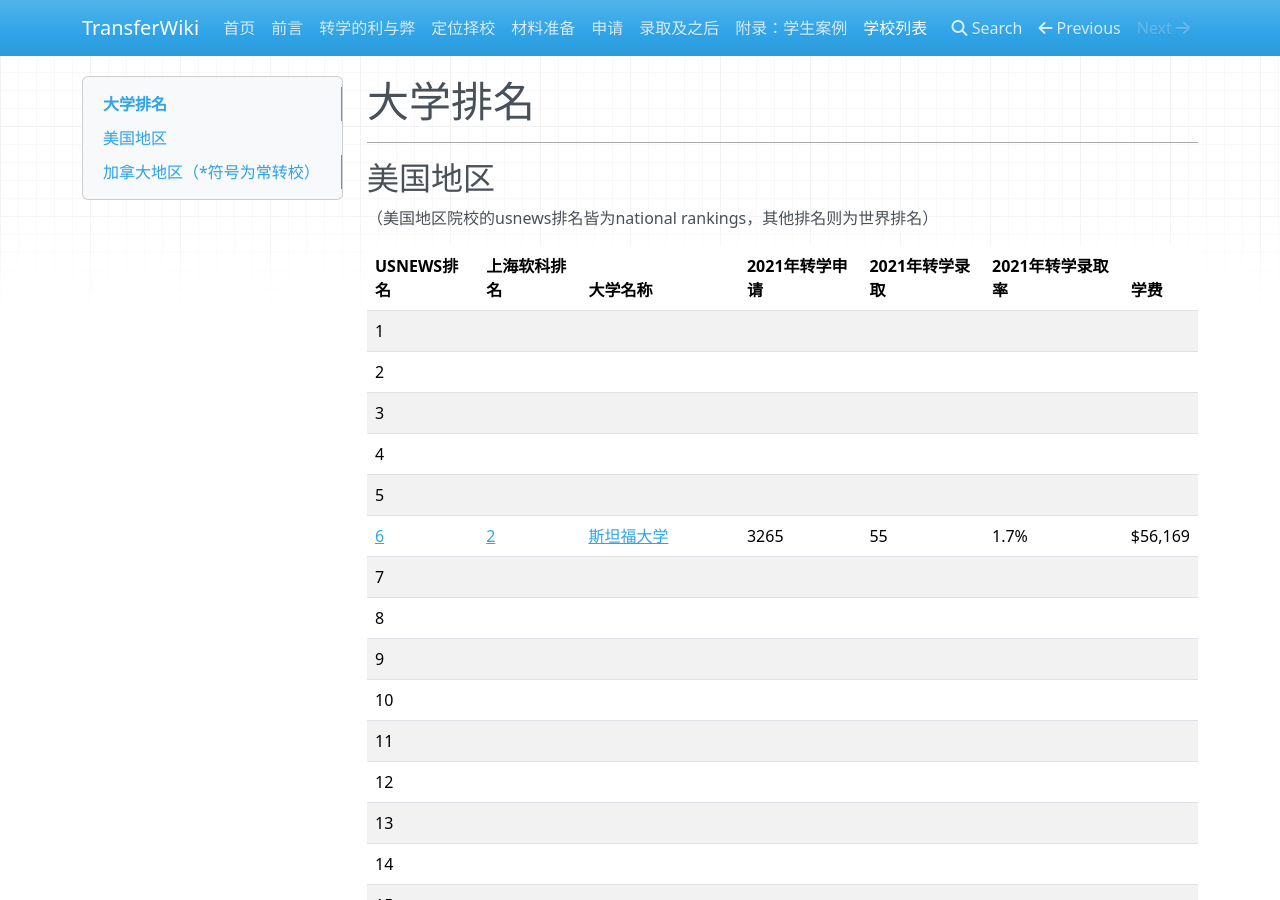
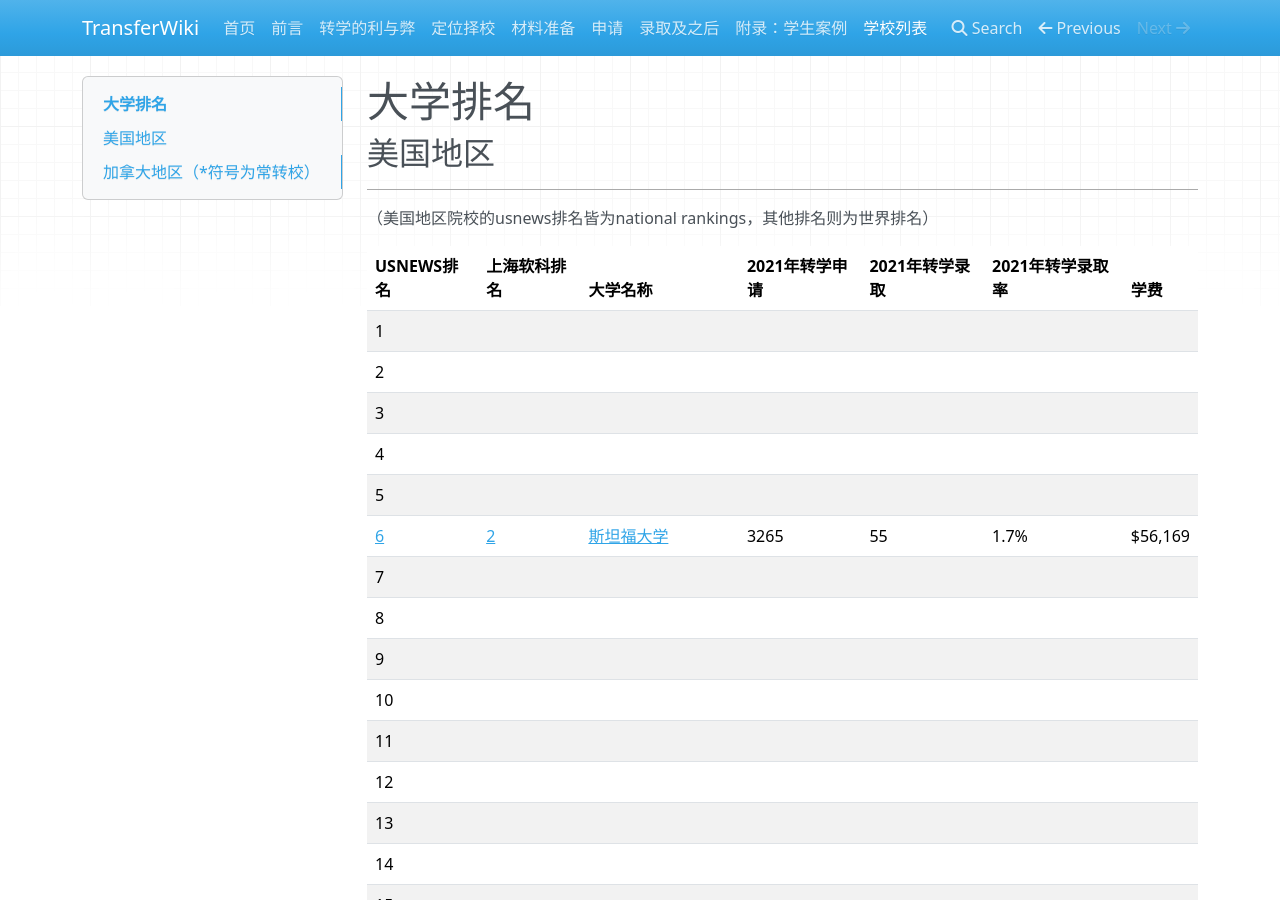
Before and after one commit to SihanXU/TransferWiki, an MkDocs documentation site: the page built from docs/school_list.md, in a window 1280 px wide and 900 px high. Built offline with MkDocs 1.6.1, drawn with Linux system fonts in a browser that asks for light colours; nearby versions of some CDN libraries.

```diff
--- a/docs/school_list.md
+++ b/docs/school_list.md
@@ -1,8 +1,8 @@
 # 大学排名
 
-***
+## 美国地区
 
-## 美国地区
+---
 
 （美国地区院校的usnews排名皆为national rankings，其他排名则为世界排名）
 
@@ -109,9 +109,9 @@
 | 99 |   |   |   |   |   |   |
 | 100 |   |   |   |   |   |   |
 
-***
+## 加拿大地区（*符号为常转校）
 
-## 加拿大地区（*符号为常转校）
+---
 
 （误区排查：加拿大地区院校普遍除了前三不考虑排名，或者说排名不可准确表示实力与难度。例如loo转学难度极高，笔者周边暂未听说过录取案例。而一些排名较低的学校也不一定就比前列的学校实力或者去向更差，例如西安大略大学的毅伟商学院在多项排名中名列加拿大第一，而SFU西蒙菲莎大学的计算机特别是在CV方向实力十分强劲，也不乏去往美国四大深造读phd的优秀学生。）
 
@@ -133,14 +133,15 @@
 | [308](https://www.qschina.cn/universities/dalhousie-university) | 医博类  | 戴尔豪斯大学  | $36,000   |
 | [328](https://www.qschina.cn/universities/simon-fraser-university) | 综合类  | 西蒙菲莎大学*  | $33,000  |
 
-***
 
 ### 英国地区
 
-***
+---
 
 ### 澳洲地区
 
-***
+---
 
 ### 新港等其他亚洲地区
+
+---
```
